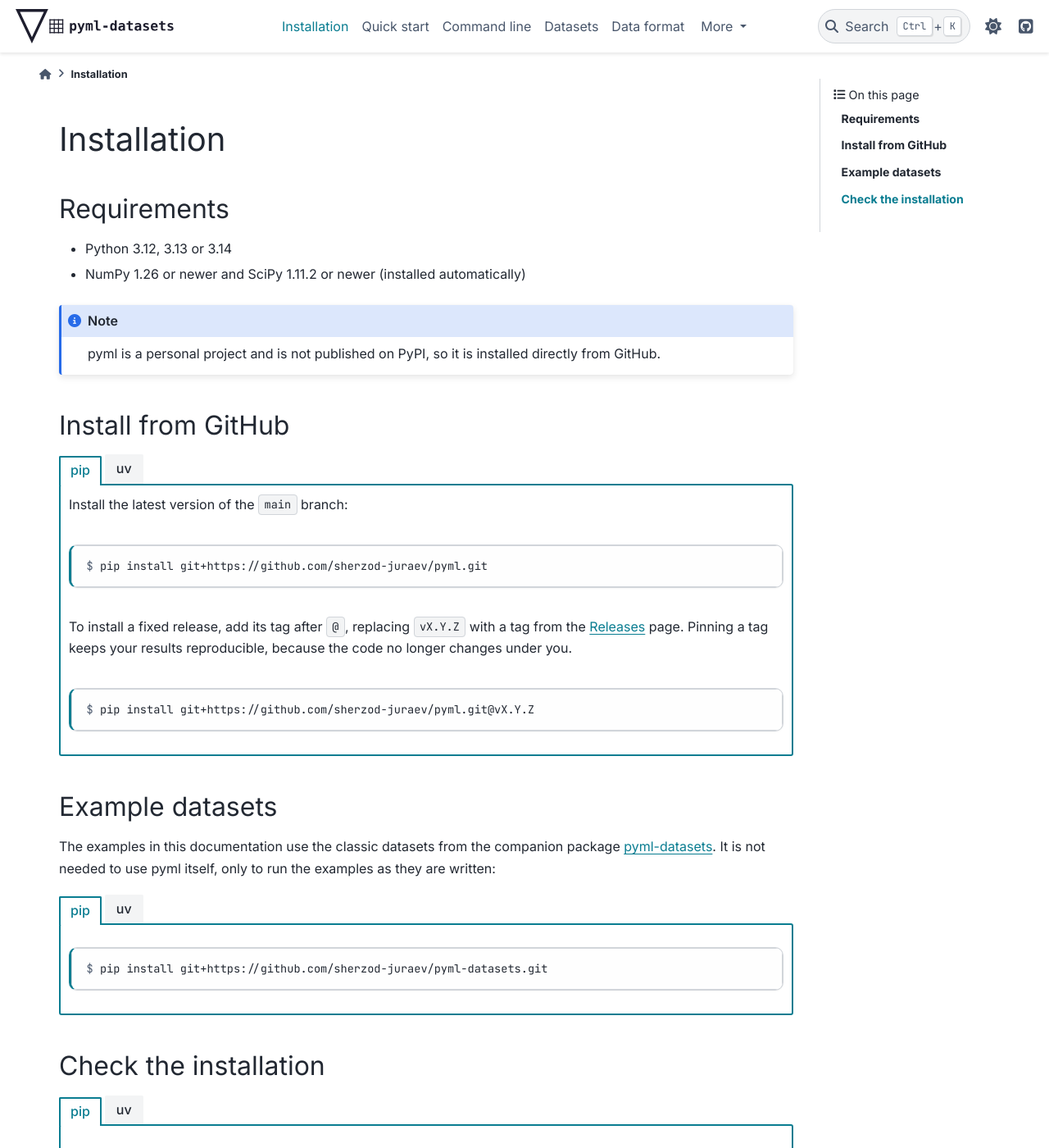
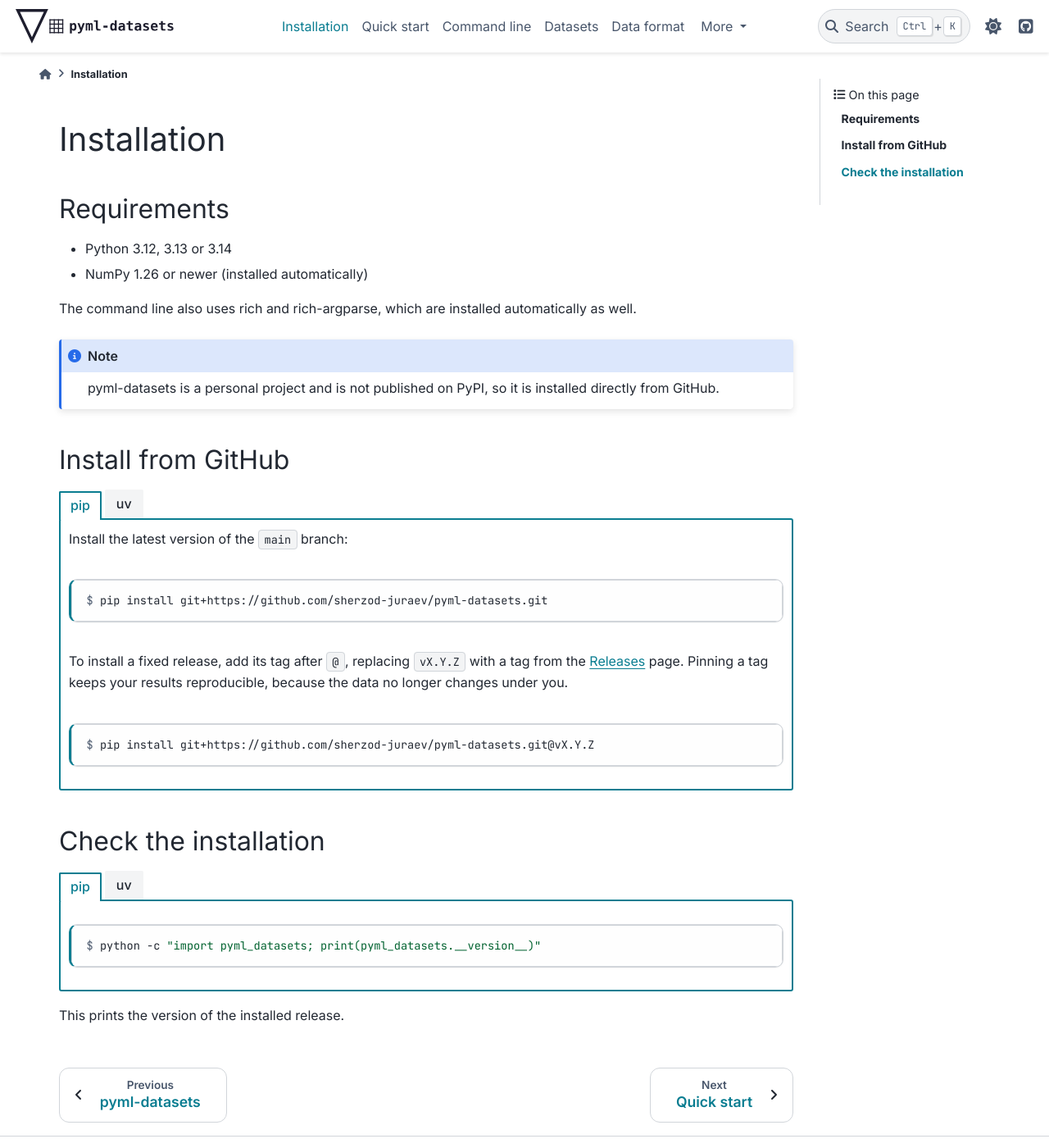
Before and after one commit to sherzod-juraev/pyml-datasets, a Sphinx documentation site: the page built from docs/source/installation.rst, in a window 1280 px wide and 1400 px high. Shown: the whole window at 82% size. Built offline with Sphinx 7.4.7 and the PyData theme 0.15.4, drawn with Linux system fonts in a browser that asks for light colours; some of the changed text lies outside the part shown.

Commit message:
docs: rewrite the installation page for pyml-datasets
Co-Authored-By: Claude <noreply@anthropic.com>

```diff
--- a/docs/source/installation.rst
+++ b/docs/source/installation.rst
@@ -5,12 +5,14 @@ Requirements
 ------------
 
 * Python 3.12, 3.13 or 3.14
-* NumPy 1.26 or newer and SciPy 1.11.2 or newer (installed automatically)
+* NumPy 1.26 or newer (installed automatically)
+
+The command line also uses rich and rich-argparse, which are installed automatically as well.
 
 .. note::
 
-   pyml is a personal project and is not published on PyPI, so it is installed directly from
-   GitHub.
+   pyml-datasets is a personal project and is not published on PyPI, so it is installed
+   directly from GitHub.
 
 Install from GitHub
 -------------------
@@ -23,60 +25,41 @@ Install from GitHub
 
       .. code-block:: console
 
-         $ pip install git+https://github.com/sherzod-juraev/pyml.git
+         $ pip install git+https://github.com/sherzod-juraev/pyml-datasets.git
 
       To install a fixed release, add its tag after ``@``, replacing ``vX.Y.Z`` with a tag
-      from the `Releases <https://github.com/sherzod-juraev/pyml/releases>`_ page. Pinning a
-      tag keeps your results reproducible, because the code no longer changes under you.
+      from the `Releases <https://github.com/sherzod-juraev/pyml-datasets/releases>`_ page.
+      Pinning a tag keeps your results reproducible, because the data no longer changes under
+      you.
 
       .. code-block:: console
 
-         $ pip install git+https://github.com/sherzod-juraev/pyml.git@vX.Y.Z
+         $ pip install git+https://github.com/sherzod-juraev/pyml-datasets.git@vX.Y.Z
 
    .. tab-item:: uv
 
-      With `uv <https://docs.astral.sh/uv/>`_, add pyml to your own project. This also records
-      it in your ``pyproject.toml``:
+      With `uv <https://docs.astral.sh/uv/>`_, add pyml-datasets to your own project. This
+      also records it in your ``pyproject.toml``:
 
       .. code-block:: console
 
-         $ uv add git+https://github.com/sherzod-juraev/pyml.git
+         $ uv add git+https://github.com/sherzod-juraev/pyml-datasets.git
 
-      To use a fixed release, pass its tag with ``--tag``, replacing ``vX.Y.Z`` with a tag from
-      the `Releases <https://github.com/sherzod-juraev/pyml/releases>`_ page. Pinning a tag
-      keeps your results reproducible, because the code no longer changes under you.
+      To use a fixed release, pass its tag with ``--tag``, replacing ``vX.Y.Z`` with a tag
+      from the `Releases <https://github.com/sherzod-juraev/pyml-datasets/releases>`_ page.
+      Pinning a tag keeps your results reproducible, because the data no longer changes under
+      you.
 
       .. code-block:: console
 
-         $ uv add git+https://github.com/sherzod-juraev/pyml.git --tag vX.Y.Z
+         $ uv add git+https://github.com/sherzod-juraev/pyml-datasets.git --tag vX.Y.Z
 
       To install into the active virtual environment only, without a project, use
       ``uv pip install`` with the same address, and ``@vX.Y.Z`` after it for a release:
 
       .. code-block:: console
 
-         $ uv pip install git+https://github.com/sherzod-juraev/pyml.git
-
-Example datasets
-----------------
-
-The examples in this documentation use the classic datasets from the companion package
-`pyml-datasets <https://pyml-datasets.readthedocs.io/en/latest/>`_. It is not needed to use
-pyml itself, only to run the examples as they are written:
-
-.. tab-set::
-
-   .. tab-item:: pip
-
-      .. code-block:: console
-
-         $ pip install git+https://github.com/sherzod-juraev/pyml-datasets.git
-
-   .. tab-item:: uv
-
-      .. code-block:: console
-
-         $ uv add git+https://github.com/sherzod-juraev/pyml-datasets.git
+         $ uv pip install git+https://github.com/sherzod-juraev/pyml-datasets.git
 
 Check the installation
 ----------------------
```
Also changed, not shown: other parts of docs/source/installation.rst (+2 -2 lines).
